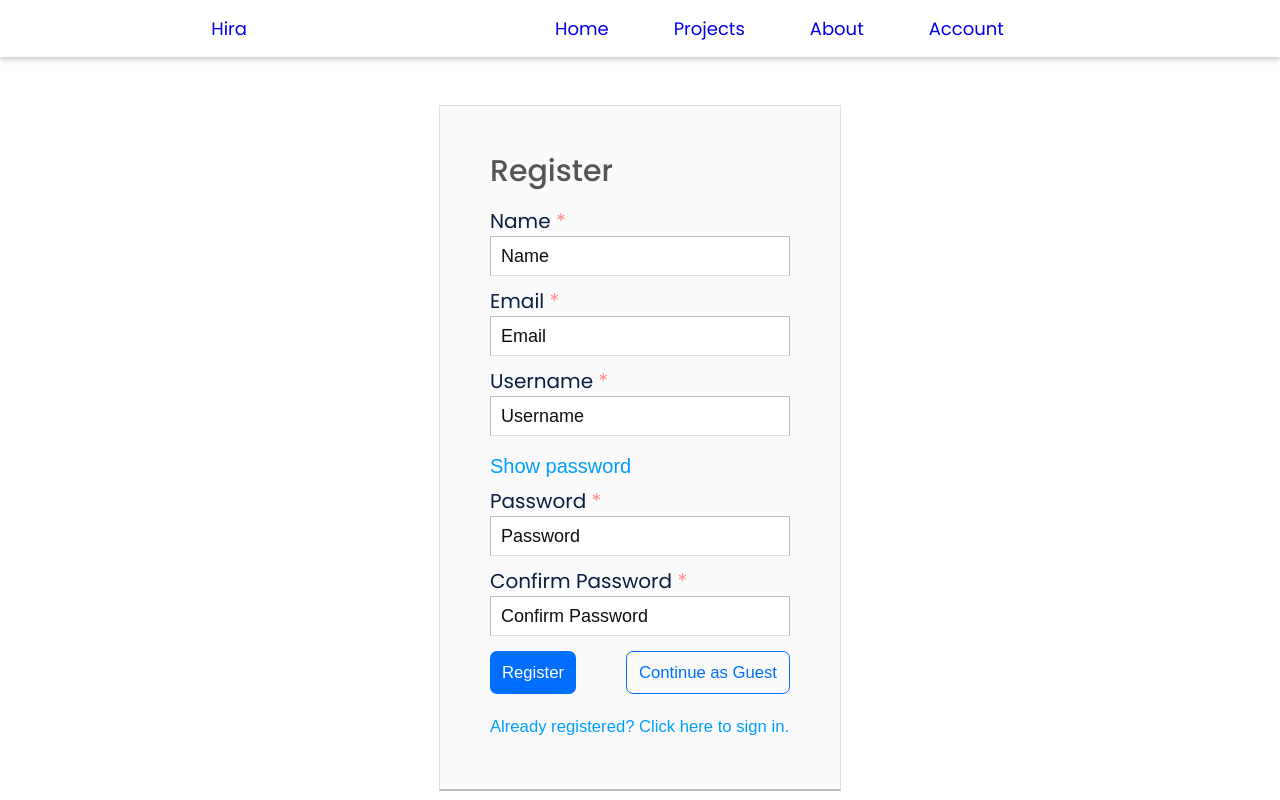
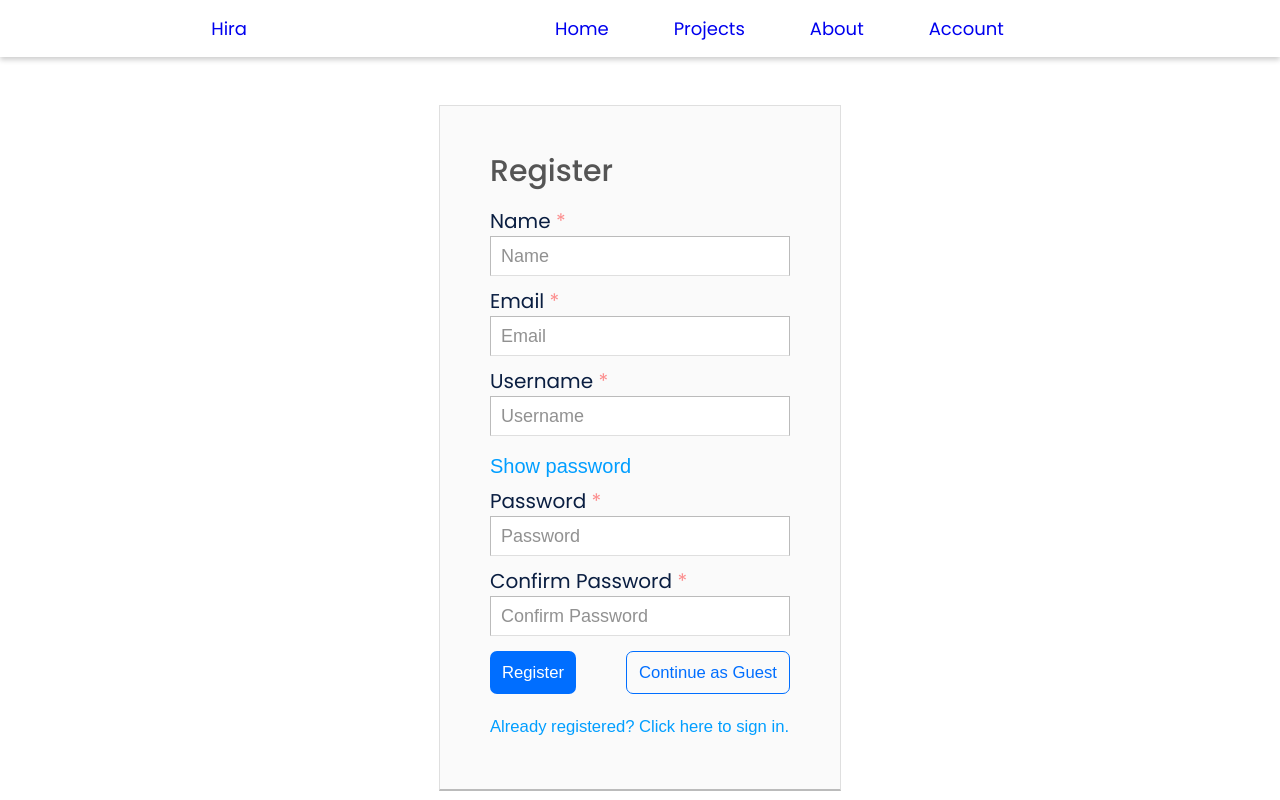
Before and after one commit to CodeAlanSanchez/project-manager-cra, a React (Create React App) app: page /account in a window 1280 px wide. Shown: the top 800 px of the page. Built offline with nearby package versions, Linux system fonts and the light colour scheme.

Commit message:
Make styles more accessible

```diff
--- a/src/styles/components/_header.scss
+++ b/src/styles/components/_header.scss
@@ -18,14 +18,14 @@
     .listItem {
       margin: 0 65px 0 0;
       color: colors.$primary;
+      &:first-child {
+        flex: auto;
+      }
       & > a {
         &:visited {
           color: colors.$primary;
         }
       }
-      &:first-child {
-        flex: auto;
-      }
     }
   }
 }
--- a/src/styles/root/_colors.scss
+++ b/src/styles/root/_colors.scss
@@ -23,4 +23,4 @@ $focus: $primary;
 $errorColor: #ff000070;
 $errorBackground: #ff747470;
 
-$placeholder: $black;
+$placeholder: #0f0f0f75;
--- a/src/styles/root/_reset.scss
+++ b/src/styles/root/_reset.scss
@@ -66,6 +66,11 @@ video {
   color: colors.$focus;
 }
 
+:focus-visible {
+  z-index: 1;
+  border: 1px solid #ff0000;
+}
+
 html {
   font-size: 62.5%;
   scroll-behavior: smooth;
```
